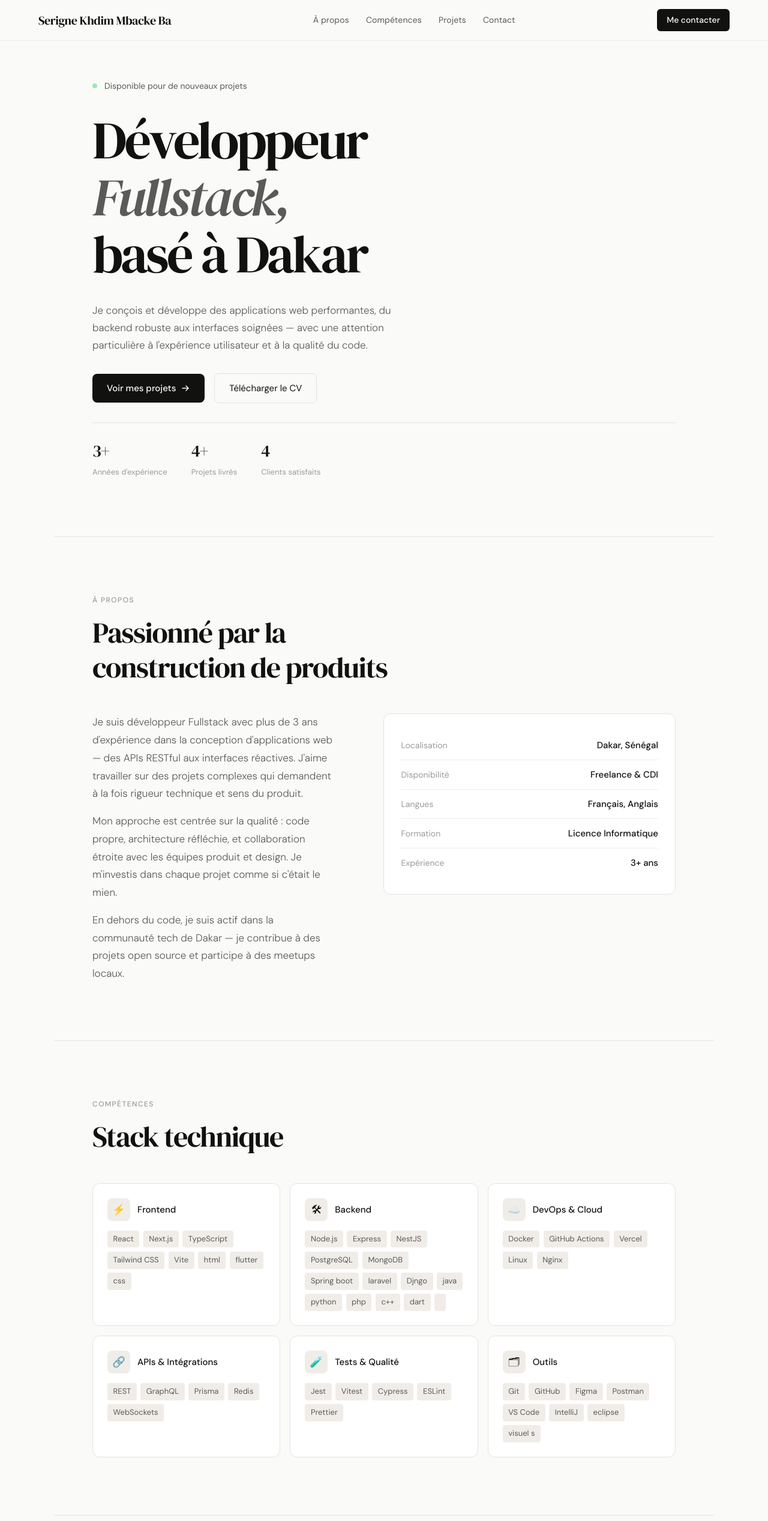
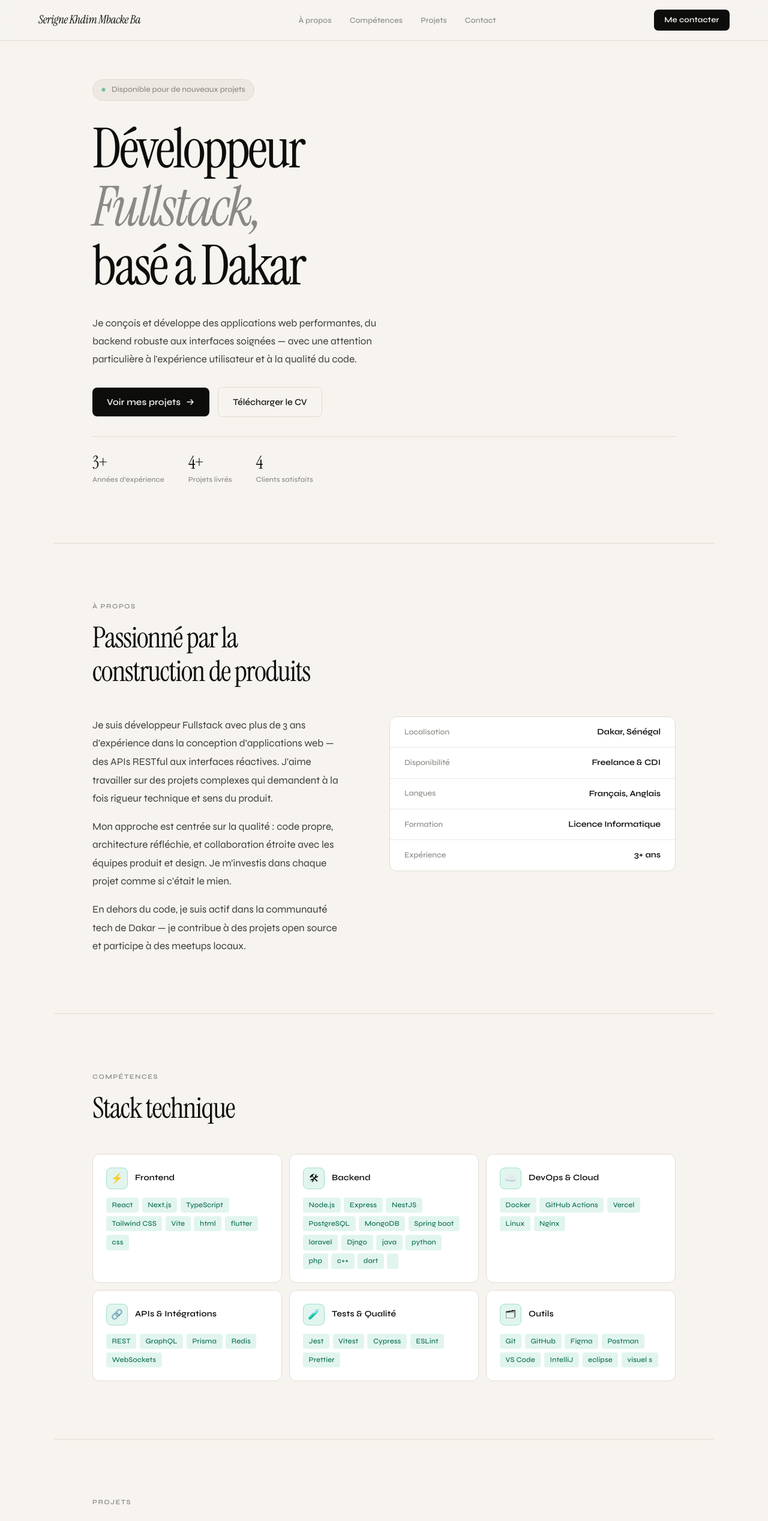
Before and after one commit to Khadim-Mbacke-Ba/portfolio_react-, a React (Vite) app: page / in a window 1280 px wide. Shown: the top 2535 px of the page at 60% size. Built offline with nearby package versions, Linux system fonts and the light colour scheme.

Commit message:
update site

```diff
--- a/src/index.css
+++ b/src/index.css
@@ -1,4 +1,4 @@
-@import url('https://fonts.googleapis.com/css2?family=DM+Sans:ital,opsz,wght@0,9..40,300;0,9..40,400;0,9..40,500;0,9..40,600;1,9..40,300&family=DM+Serif+Display:ital@0;1&display=swap');
+@import url('https://fonts.googleapis.com/css2?family=Syne:wght@400;500;600;700&family=Instrument+Serif:ital@0;1&display=swap');
 
 *, *::before, *::after {
   margin: 0;
@@ -7,18 +7,32 @@
 }
 
 :root {
-  --bg: #fafaf8;
-  --bg-card: #ffffff;
-  --text-primary: #111110;
-  --text-secondary: #5a5a58;
-  --text-muted: #9a9a97;
-  --accent: #1a1a18;
-  --accent-light: #f0ede8;
-  --border: #e5e3de;
-  --border-light: #f0ede8;
+  /* Palette principale */
+  --bg:         #F7F4EF;
+  --bg-card:    #FFFFFF;
+  --bg-sand:    #EDE9E2;
+  --bg-sand2:   #E0DBD2;
+
+  /* Texte */
+  --ink:        #0D0D0C;
+  --ink2:       #3D3D3A;
+  --ink3:       #8A8A85;
+
+  /* Accent teal professionnel */
+  --teal:       #1D9E75;
+  --teal-dark:  #0F6E56;
+  --teal-light: #E1F5EE;
+  --teal-mid:   #9FE1CB;
+
+  /* Bordures */
+  --border:     #E0DBD2;
+  --border-lt:  #EDE9E2;
+
+  /* Typographie */
+  --font-sans:  'Syne', sans-serif;
+  --font-serif: 'Instrument Serif', serif;
+
   --nav-height: 68px;
-  --font-sans: 'DM Sans', sans-serif;
-  --font-serif: 'DM Serif Display', serif;
 }
 
 html {
@@ -29,25 +43,22 @@ html {
 body {
   font-family: var(--font-sans);
   background: var(--bg);
-  color: var(--text-primary);
+  color: var(--ink);
   line-height: 1.6;
   -webkit-font-smoothing: antialiased;
 }
 
-.app {
-  min-height: 100vh;
-}
+.app { min-height: 100vh; }
 
 /* ── Navbar ── */
 .navbar {
   position: fixed;
-  top: 0;
-  left: 0;
-  right: 0;
+  top: 0; left: 0; right: 0;
   height: var(--nav-height);
-  background: rgba(250, 250, 248, 0.88);
-  backdrop-filter: blur(12px);
-  border-bottom: 1px solid var(--border-light);
+  background: rgba(247, 244, 239, 0.9);
+  backdrop-filter: blur(16px);
+  -webkit-backdrop-filter: blur(16px);
+  border-bottom: 0.5px solid var(--border);
   z-index: 100;
   display: flex;
   align-items: center;
@@ -57,24 +68,25 @@ body {
 
 .nav-logo {
   font-family: var(--font-serif);
-  font-size: 1.25rem;
-  color: var(--text-primary);
+  font-size: 1.2rem;
+  color: var(--ink);
   text-decoration: none;
   letter-spacing: -0.02em;
+  font-style: italic;
 }
 
 .nav-links {
   display: flex;
-  gap: 0.25rem;
+  gap: 0.125rem;
   list-style: none;
 }
 
 .nav-links a {
-  font-size: 0.875rem;
-  font-weight: 400;
-  color: var(--text-secondary);
+  font-size: 0.8125rem;
+  font-weight: 500;
+  color: var(--ink3);
   text-decoration: none;
-  padding: 0.4rem 0.75rem;
+  padding: 0.4rem 0.875rem;
   border-radius: 6px;
   transition: color 0.2s, background 0.2s;
   letter-spacing: 0.01em;
@@ -82,22 +94,23 @@ body {
 
 .nav-links a:hover,
 .nav-links a.active {
-  color: var(--text-primary);
-  background: var(--accent-light);
+  color: var(--ink);
+  background: var(--bg-sand);
 }
 
 .nav-cta {
-  font-size: 0.875rem;
-  font-weight: 500;
+  font-size: 0.8125rem;
+  font-weight: 600;
   color: var(--bg);
-  background: var(--text-primary);
+  background: var(--ink);
   text-decoration: none;
-  padding: 0.45rem 1rem;
-  border-radius: 6px;
-  transition: opacity 0.2s;
+  padding: 0.475rem 1.1rem;
+  border-radius: 7px;
+  transition: background 0.2s;
+  letter-spacing: 0.01em;
 }
 
-.nav-cta:hover { opacity: 0.8; }
+.nav-cta:hover { background: var(--ink2); }
 
 /* ── Sections ── */
 section {
@@ -107,11 +120,11 @@ section {
 }
 
 .section-label {
-  font-size: 0.75rem;
-  font-weight: 500;
-  letter-spacing: 0.12em;
+  font-size: 0.6875rem;
+  font-weight: 600;
+  letter-spacing: 0.14em;
   text-transform: uppercase;
-  color: var(--text-muted);
+  color: var(--ink3);
   margin-bottom: 1rem;
 }
 
@@ -119,17 +132,10 @@ section {
   font-family: var(--font-serif);
   font-size: clamp(2rem, 4vw, 3rem);
   font-weight: 400;
-  line-height: 1.2;
+  line-height: 1.15;
   letter-spacing: -0.03em;
-  color: var(--text-primary);
+  color: var(--ink);
   margin-bottom: 1.25rem;
-}
-
-.divider {
-  width: 100%;
-  height: 1px;
-  background: var(--border);
-  margin: 2rem 0;
 }
 
 /* ── Hero ── */
@@ -144,52 +150,59 @@ section {
 }
 
 .hero-eyebrow {
-  display: flex;
+  display: inline-flex;
   align-items: center;
-  gap: 0.75rem;
-  font-size: 0.875rem;
-  color: var(--text-secondary);
+  gap: 0.625rem;
+  font-size: 0.8125rem;
+  font-weight: 500;
+  color: var(--ink3);
+  background: var(--bg-sand);
+  padding: 0.4rem 0.875rem;
+  border-radius: 100px;
+  border: 0.5px solid var(--border);
+  width: fit-content;
 }
 
 .hero-dot {
-  width: 8px;
-  height: 8px;
+  width: 7px;
+  height: 7px;
   border-radius: 50%;
-  background: #4ade80;
-  animation: pulse 2s infinite;
+  background: var(--teal);
+  animation: pulse 2.5s infinite;
+  flex-shrink: 0;
 }
 
 @keyframes pulse {
-  0%, 100% { opacity: 1; }
-  50% { opacity: 0.4; }
+  0%, 100% { opacity: 1; transform: scale(1); }
+  50% { opacity: 0.5; transform: scale(0.85); }
 }
 
 .hero-title {
   font-family: var(--font-serif);
-  font-size: clamp(3rem, 7vw, 5.5rem);
+  font-size: clamp(3.25rem, 7.5vw, 5.75rem);
   font-weight: 400;
-  line-height: 1.08;
+  line-height: 1.06;
   letter-spacing: -0.04em;
-  color: var(--text-primary);
+  color: var(--ink);
 }
 
 .hero-title em {
   font-style: italic;
-  color: var(--text-secondary);
+  color: var(--ink3);
 }
 
 .hero-desc {
   max-width: 520px;
   font-size: 1.0625rem;
-  color: var(--text-secondary);
-  line-height: 1.7;
-  font-weight: 300;
+  color: var(--ink2);
+  line-height: 1.75;
+  font-weight: 400;
 }
 
 .hero-actions {
   display: flex;
   align-items: center;
-  gap: 1rem;
+  gap: 0.875rem;
   flex-wrap: wrap;
 }
 
@@ -197,48 +210,53 @@ section {
   display: inline-flex;
   align-items: center;
   gap: 0.5rem;
-  background: var(--text-primary);
+  background: var(--ink);
   color: var(--bg);
   font-family: var(--font-sans);
   font-size: 0.9375rem;
-  font-weight: 500;
+  font-weight: 600;
   padding: 0.75rem 1.5rem;
   border-radius: 8px;
   text-decoration: none;
-  transition: opacity 0.2s;
+  transition: background 0.2s, transform 0.15s;
   border: none;
   cursor: pointer;
+  letter-spacing: 0.01em;
 }
 
-.btn-primary:hover { opacity: 0.82; }
+.btn-primary:hover {
+  background: var(--ink2);
+  transform: translateY(-1px);
+}
 
 .btn-secondary {
   display: inline-flex;
   align-items: center;
   gap: 0.5rem;
   background: transparent;
-  color: var(--text-primary);
+  color: var(--ink);
   font-family: var(--font-sans);
   font-size: 0.9375rem;
-  font-weight: 400;
+  font-weight: 500;
   padding: 0.75rem 1.5rem;
   border-radius: 8px;
-  border: 1px solid var(--border);
+  border: 0.5px solid var(--border);
   text-decoration: none;
-  transition: border-color 0.2s, background 0.2s;
+  transition: border-color 0.2s, background 0.2s, transform 0.15s;
   cursor: pointer;
 }
 
 .btn-secondary:hover {
-  border-color: var(--text-muted);
-  background: var(--accent-light);
+  border-color: var(--ink3);
+  background: var(--bg-sand);
+  transform: translateY(-1px);
 }
 
 .hero-stats {
   display: flex;
   gap: 2.5rem;
-  padding-top: 1.5rem;
-  border-top: 1px solid var(--border);
+  padding-top: 1.75rem;
+  border-top: 0.5px solid var(--border);
 }
 
 .stat-item {
@@ -249,25 +267,26 @@ section {
 
 .stat-number {
   font-family: var(--font-serif);
-  font-size: 1.75rem;
+  font-size: 1.875rem;
   font-weight: 400;
-  letter-spacing: -0.04em;
-  color: var(--text-primary);
+  letter-spacing: -0.05em;
+  color: var(--ink);
+  line-height: 1;
 }
 
 .stat-label {
-  font-size: 0.8125rem;
-  color: var(--text-muted);
+  font-size: 0.75rem;
+  color: var(--ink3);
+  font-weight: 500;
+  letter-spacing: 0.01em;
 }
 
 /* ── About ── */
-#about {
-  border-top: 1px solid var(--border);
-}
+#about { border-top: 0.5px solid var(--border); }
 
 .about-grid {
   display: grid;
-  grid-template-columns: 1fr 1.2fr;
+  grid-template-columns: 1fr 1.15fr;
   gap: 5rem;
   align-items: start;
   margin-top: 3rem;
@@ -275,9 +294,9 @@ section {
 
 .about-text p {
   font-size: 1.0625rem;
-  color: var(--text-secondary);
-  line-height: 1.75;
-  font-weight: 300;
+  color: var(--ink2);
+  line-height: 1.8;
+  font-weight: 400;
   margin-bottom: 1rem;
 }
 
@@ -285,104 +304,107 @@ section {
 
 .about-card {
   background: var(--bg-card);
-  border: 1px solid var(--border);
+  border: 0.5px solid var(--border);
   border-radius: 12px;
-  padding: 1.75rem;
+  overflow: hidden;
 }
 
 .about-card-row {
   display: flex;
   justify-content: space-between;
   align-items: center;
-  padding: 0.75rem 0;
-  border-bottom: 1px solid var(--border-light);
+  padding: 0.875rem 1.5rem;
+  border-bottom: 0.5px solid var(--border-lt);
   font-size: 0.9375rem;
 }
 
 .about-card-row:last-child { border-bottom: none; }
-.about-card-row span:first-child { color: var(--text-muted); font-size: 0.875rem; }
-.about-card-row span:last-child { font-weight: 500; }
+.about-card-row span:first-child { color: var(--ink3); font-size: 0.8125rem; font-weight: 500; }
+.about-card-row span:last-child { font-weight: 600; font-size: 0.875rem; }
 
 /* ── Skills ── */
-#skills {
-  border-top: 1px solid var(--border);
-}
+#skills { border-top: 0.5px solid var(--border); }
 
 .skills-grid {
   display: grid;
   grid-template-columns: repeat(auto-fit, minmax(280px, 1fr));
-  gap: 1rem;
+  gap: 0.75rem;
   margin-top: 3rem;
 }
 
 .skill-card {
   background: var(--bg-card);
-  border: 1px solid var(--border);
+  border: 0.5px solid var(--border);
   border-radius: 12px;
-  padding: 1.5rem;
-  transition: border-color 0.2s, transform 0.2s;
+  padding: 1.375rem;
+  transition: border-color 0.2s, transform 0.2s, background 0.2s;
 }
 
 .skill-card:hover {
-  border-color: var(--text-muted);
+  border-color: var(--teal-mid);
   transform: translateY(-2px);
+  background: #FAFFFE;
 }
 
 .skill-card-header {
   display: flex;
   align-items: center;
   gap: 0.75rem;
-  margin-bottom: 1rem;
+  margin-bottom: 0.875rem;
 }
 
 .skill-icon {
-  width: 38px;
-  height: 38px;
+  width: 36px;
+  height: 36px;
   border-radius: 8px;
-  background: var(--accent-light);
+  background: var(--teal-light);
+  border: 0.5px solid var(--teal-mid);
   display: flex;
   align-items: center;
   justify-content: center;
-  font-size: 1.1rem;
+  font-size: 1rem;
+  flex-shrink: 0;
 }
 
 .skill-card-title {
-  font-weight: 500;
-  font-size: 0.9375rem;
+  font-weight: 600;
+  font-size: 0.875rem;
+  color: var(--ink);
+  letter-spacing: 0.01em;
 }
 
 .skill-tags {
   display: flex;
   flex-wrap: wrap;
-  gap: 0.4rem;
+  gap: 0.35rem;
 }
 
 .skill-tag {
-  font-size: 0.8125rem;
-  padding: 0.25rem 0.6rem;
-  background: var(--accent-light);
+  font-size: 0.75rem;
+  font-weight: 500;
+  padding: 0.2rem 0.6rem;
+  background: var(--teal-light);
   border-radius: 4px;
-  color: var(--text-secondary);
+  color: var(--teal-dark);
+  letter-spacing: 0.01em;
 }
 
 /* ── Projects ── */
-#projects {
-  border-top: 1px solid var(--border);
-}
+#projects { border-top: 0.5px solid var(--border); }
 
 .projects-grid {
   display: grid;
-  gap: 1px;
+  gap: 0.5px;
   margin-top: 3rem;
   background: var(--border);
-  border: 1px solid var(--border);
+  border: 0.5px solid var(--border);
   border-radius: 12px;
   overflow: hidden;
 }
 
 .project-card {
   background: var(--bg-card);
-  padding: 2rem;
+  padding: 1.875rem 2rem;
   display: grid;
   grid-template-columns: 1fr auto;
   gap: 1.5rem;
@@ -390,57 +412,65 @@ section {
   transition: background 0.2s;
 }
 
-.project-card:hover { background: var(--accent-light); }
+.project-card:hover { background: #FAFFFE; }
 
 .project-meta {
   display: flex;
   align-items: center;
-  gap: 0.75rem;
-  margin-bottom: 0.75rem;
+  gap: 0.625rem;
+  margin-bottom: 0.625rem;
 }
 
 .project-type {
-  font-size: 0.75rem;
-  letter-spacing: 0.08em;
+  font-size: 0.6875rem;
+  font-weight: 600;
+  letter-spacing: 0.1em;
   text-transform: uppercase;
-  color: var(--text-muted);
+  color: var(--teal-dark);
+  background: var(--teal-light);
+  padding: 0.2rem 0.5rem;
+  border-radius: 4px;
 }
 
 .project-year {
   font-size: 0.75rem;
-  color: var(--text-muted);
+  color: var(--ink3);
+  font-weight: 500;
 }
 
 .project-title {
   font-family: var(--font-serif);
-  font-size: 1.375rem;
+  font-size: 1.4rem;
   font-weight: 400;
-  letter-spacing: -0.02em;
+  letter-spacing: -0.025em;
+  color: var(--ink);
   margin-bottom: 0.5rem;
+  line-height: 1.2;
 }
 
 .project-desc {
   font-size: 0.9375rem;
-  color: var(--text-secondary);
-  line-height: 1.6;
-  font-weight: 300;
+  color: var(--ink2);
+  line-height: 1.65;
+  font-weight: 400;
   max-width: 560px;
 }
 
 .project-stack {
   display: flex;
   flex-wrap: wrap;
-  gap: 0.4rem;
+  gap: 0.375rem;
   margin-top: 1rem;
 }
 
 .project-tag {
   font-size: 0.75rem;
+  font-weight: 500;
   padding: 0.2rem 0.5rem;
   background: transparent;
-  border: 1px solid var(--border);
+  border: 0.5px solid var(--border);
   border-radius: 4px;
-  color: var(--text-muted);
+  color: var(--ink3);
 }
 
 .project-links {
@@ -455,22 +485,22 @@ section {
   align-items: center;
   gap: 0.35rem;
   font-size: 0.8125rem;
-  color: var(--text-secondary);
+  font-weight: 600;
+  color: var(--ink3);
   text-decoration: none;
   transition: color 0.2s;
+  letter-spacing: 0.01em;
 }
 
-.project-link:hover { color: var(--text-primary); }
-.project-link svg { width: 14px; height: 14px; }
+.project-link:hover { color: var(--teal-dark); }
+.project-link svg { width: 13px; height: 13px; }
 
 /* ── Contact ── */
-#contact {
-  border-top: 1px solid var(--border);
-}
+#contact { border-top: 0.5px solid var(--border); }
 
 .contact-layout {
   display: grid;
-  grid-template-columns: 1fr 1.2fr;
+  grid-template-columns: 1fr 1.15fr;
   gap: 5rem;
   margin-top: 3rem;
   align-items: start;
@@ -478,40 +508,42 @@ section {
 
 .contact-info p {
   font-size: 1.0625rem;
-  color: var(--text-secondary);
-  font-weight: 300;
-  line-height: 1.7;
+  color: var(--ink2);
+  font-weight: 400;
+  line-height: 1.75;
   margin-bottom: 2rem;
 }
 
 .contact-links {
   display: flex;
   flex-direction: column;
-  gap: 0.75rem;
+  gap: 0.625rem;
 }
 
 .contact-link {
   display: flex;
   align-items: center;
-  gap: 0.75rem;
+  gap: 0.875rem;
   font-size: 0.9375rem;
-  color: var(--text-secondary);
+  font-weight: 500;
+  color: var(--ink2);
   text-decoration: none;
   transition: color 0.2s;
+  padding: 0.5rem 0;
 }
 
-.contact-link:hover { color: var(--text-primary); }
+.contact-link:hover { color: var(--teal-dark); }
 
 .contact-link-icon {
   width: 36px;
   height: 36px;
   border-radius: 8px;
-  background: var(--accent-light);
-  border: 1px solid var(--border);
+  background: var(--teal-light);
+  border: 0.5px solid var(--teal-mid);
   display: flex;
   align-items: center;
   justify-content: center;
-  font-size: 1rem;
+  font-size: 0.9375rem;
   flex-shrink: 0;
 }
 
@@ -524,24 +556,26 @@ section {
 .form-group {
   display: flex;
   flex-direction: column;
-  gap: 0.4rem;
+  gap: 0.375rem;
 }
 
 .form-group label {
   font-size: 0.8125rem;
-  font-weight: 500;
-  color: var(--text-secondary);
+  font-weight: 600;
+  color: var(--ink2);
+  letter-spacing: 0.01em;
 }
 
 .form-group input,
 .form-group textarea {
   font-family: var(--font-sans);
   font-size: 0.9375rem;
-  color: var(--text-primary);
+  font-weight: 400;
+  color: var(--ink);
   background: var(--bg-card);
-  border: 1px solid var(--border);
+  border: 0.5px solid var(--border);
   border-radius: 8px;
-  padding: 0.7rem 1rem;
+  padding: 0.75rem 1rem;
   width: 100%;
   transition: border-color 0.2s, box-shadow 0.2s;
   outline: none;
@@ -550,8 +584,13 @@ section {
 
 .form-group input:focus,
 .form-group textarea:focus {
-  border-color: var(--text-muted);
-  box-shadow: 0 0 0 3px rgba(17, 17, 16, 0.06);
+  border-color: var(--teal);
+  box-shadow: 0 0 0 3px rgba(29, 158, 117, 0.1);
+}
+
+.form-group input::placeholder,
+.form-group textarea::placeholder {
+  color: var(--ink3);
 }
 
 .form-row {
@@ -562,6 +601,7 @@ section {
 
 .form-status {
   font-size: 0.875rem;
+  font-weight: 500;
   padding: 0.75rem 1rem;
   border-radius: 8px;
   display: none;
@@ -569,14 +609,14 @@ section {
 
 .form-status.success {
   display: block;
-  background: #f0fdf4;
-  color: #166534;
-  border: 1px solid #bbf7d0;
+  background: var(--teal-light);
+  color: var(--teal-dark);
+  border: 0.5px solid var(--teal-mid);
 }
 
 /* ── Footer ── */
 footer {
-  border-top: 1px solid var(--border);
+  border-top: 0.5px solid var(--border);
   padding: 2rem clamp(1.5rem, 5vw, 4rem);
   max-width: 1100px;
   margin: 0 auto;
@@ -587,28 +627,31 @@ footer {
 
 .footer-copy {
   font-size: 0.8125rem;
-  color: var(--text-muted);
+  font-weight: 500;
+  color: var(--ink3);
 }
 
 .footer-links {
   display: flex;
-  gap: 1.25rem;
+  gap: 1.5rem;
 }
 
 .footer-links a {
   font-size: 0.8125rem;
-  color: var(--text-muted);
+  font-weight: 500;
+  color: var(--ink3);
   text-decoration: none;
   transition: color 0.2s;
 }
 
-.footer-links a:hover { color: var(--text-primary); }
+.footer-links a:hover { color: var(--teal-dark); }
 
 /* ── Animations ── */
 .fade-up {
   opacity: 0;
-  transform: translateY(24px);
-  transition: opacity 0.55s ease, transform 0.55s ease;
+  transform: translateY(20px);
+  transition: opacity 0.6s cubic-bezier(0.22, 1, 0.36, 1),
+              transform 0.6s cubic-bezier(0.22, 1, 0.36, 1);
 }
 
 .fade-up.visible {
@@ -616,13 +659,26 @@ footer {
   transform: translateY(0);
 }
 
+/* ── Scrollbar ── */
+::-webkit-scrollbar { width: 6px; }
+::-webkit-scrollbar-track { background: var(--bg); }
+::-webkit-scrollbar-thumb { background: var(--border); border-radius: 3px; }
+::-webkit-scrollbar-thumb:hover { background: var(--ink3); }
+
+/* ── Selection ── */
+::selection {
+  background: var(--teal-light);
+  color: var(--teal-dark);
+}
+
 /* ── Responsive ── */
 @media (max-width: 768px) {
   .nav-links { display: none; }
   .about-grid,
   .contact-layout { grid-template-columns: 1fr; gap: 2.5rem; }
-  .hero-stats { gap: 1.5rem; }
+  .hero-stats { gap: 1.75rem; }
   .form-row { grid-template-columns: 1fr; }
   .project-card { grid-template-columns: 1fr; }
   .project-links { flex-direction: row; align-items: flex-start; }
+  .hero-title { font-size: clamp(2.75rem, 10vw, 4rem); }
 }
```
